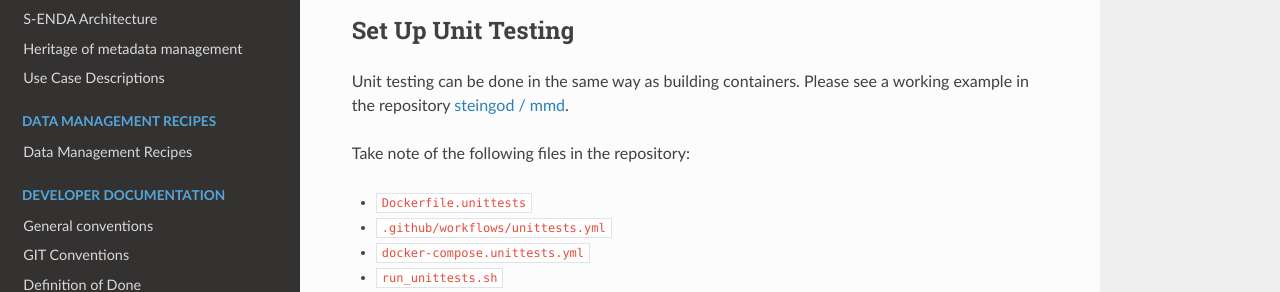
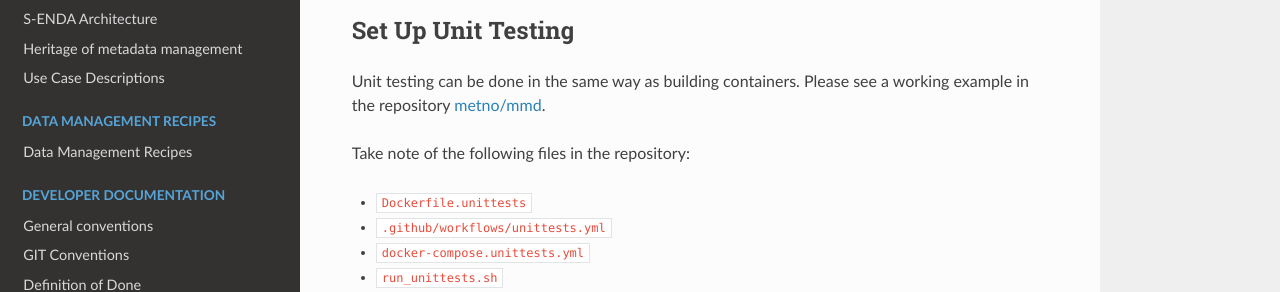
Before and after one commit to metno/S-ENDA-documentation, a Sphinx documentation site: the page built from source/devel_docker_ci.rst, in a window 1280 px wide and 900 px high, scrolled down 4731 px. Shown: the part 162-454 px from the top of the window. Built offline with Sphinx 7.4.7 and the Read the Docs theme 2.0.0, drawn with Linux system fonts in a browser that asks for light colours.

Commit message:
metno/S-ENDA-project-plan#308: corrected a link to mmd

```diff
--- a/source/devel_docker_ci.rst
+++ b/source/devel_docker_ci.rst
@@ -259,7 +259,7 @@ Make a note of ``FIXME`` and ``TODO``. ``TODO`` marks where you need to update w
 Set Up Unit Testing
 -------------------
 
-Unit testing can be done in the same way as building containers. Please see a working example in the repository `steingod / mmd <https://github.com/steingod/mmd>`_.
+Unit testing can be done in the same way as building containers. Please see a working example in the repository `metno/mmd <https://github.com/metno/mmd>`_.
 
 Take note of the following files in the repository:
 
```
